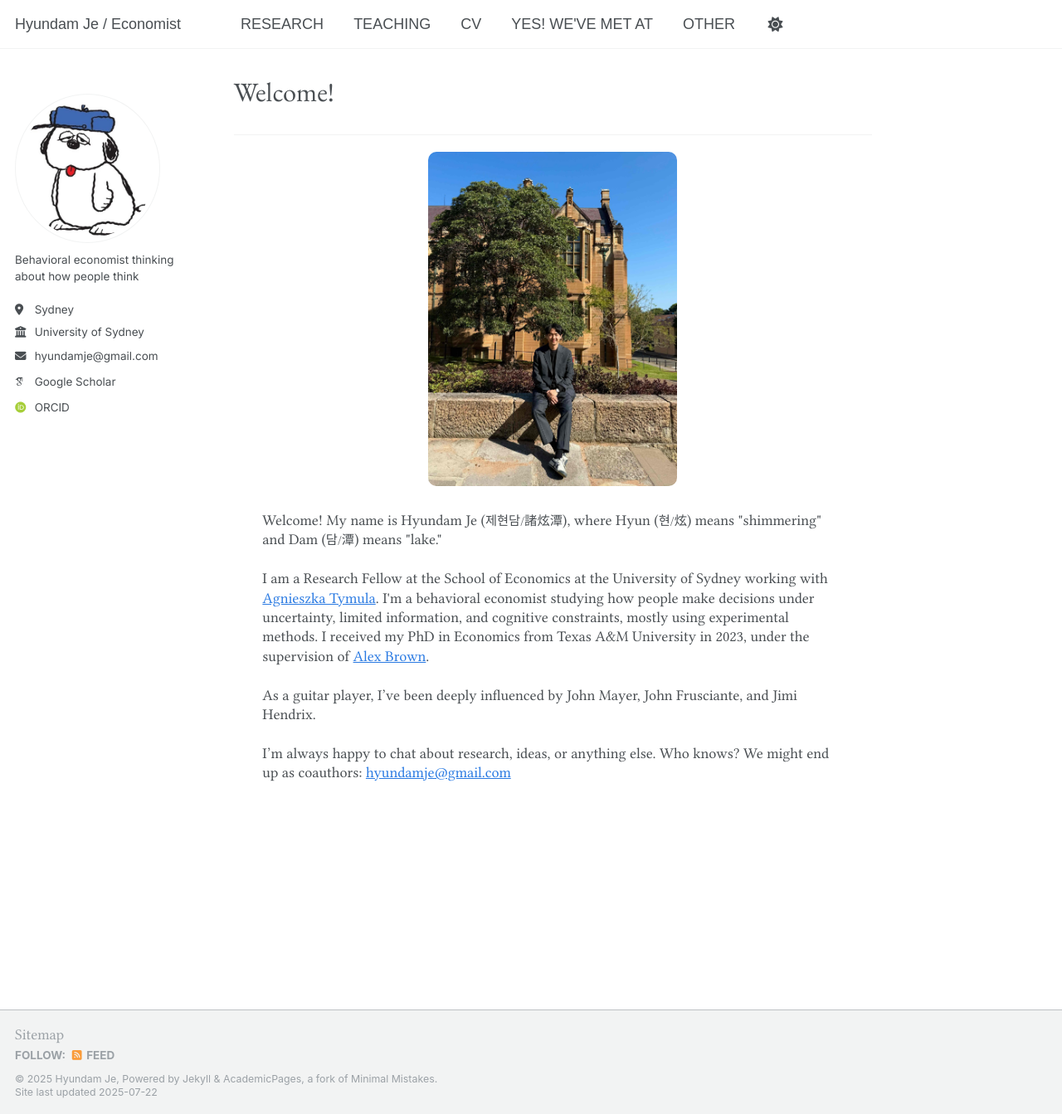
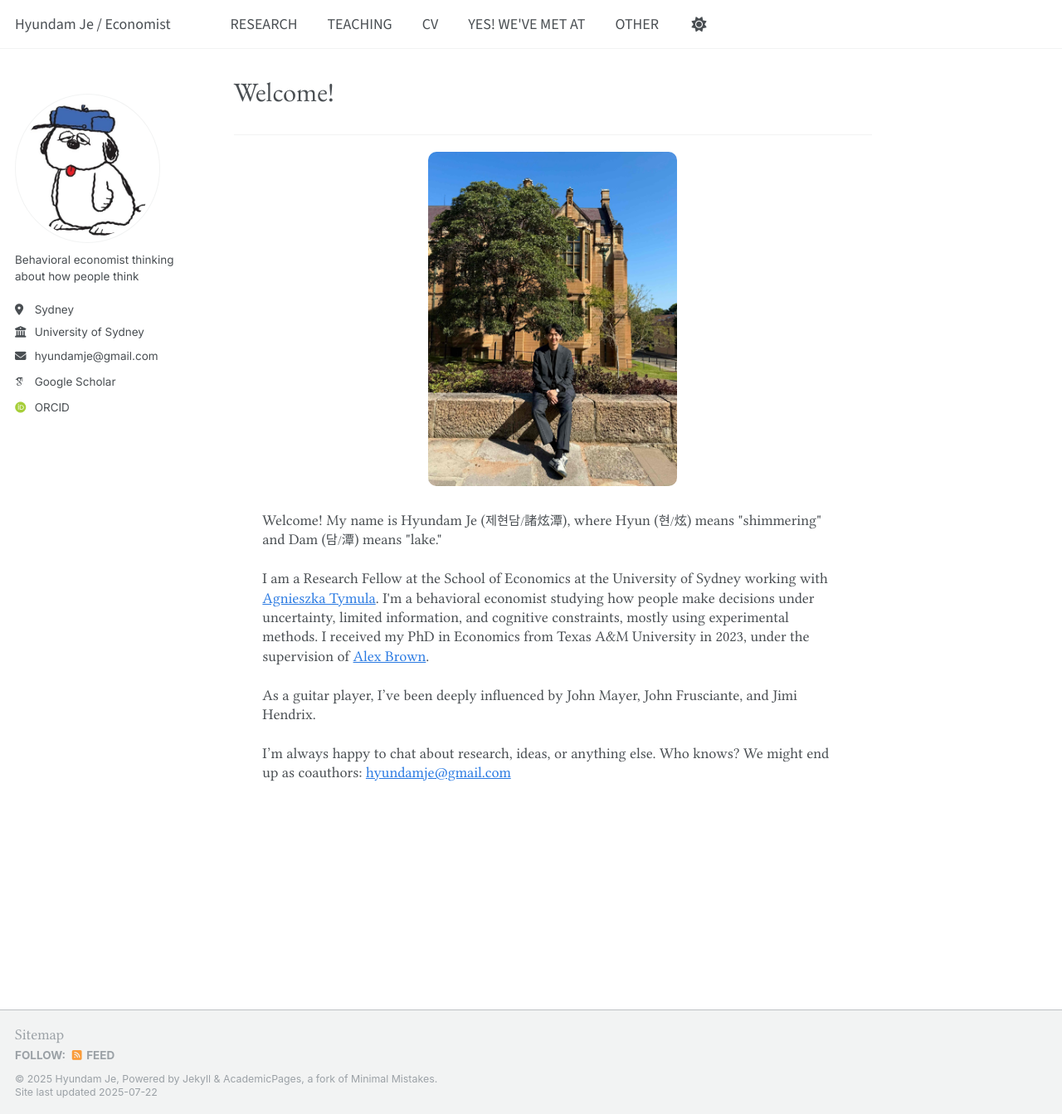
Before and after one commit to hyundamje/hyundamje.github.io, a Jekyll site: the page built from _pages/about.md, in a window 1280 px wide and 1343 px high. Shown: the whole window at 83% size. Built offline with Jekyll 4.4.1, drawn with Linux system fonts in a browser that asks for light colours; some web fonts are replaced.

Commit message:
Update custom.css

```diff
--- a/assets/css/custom.css
+++ b/assets/css/custom.css
@@ -3,7 +3,7 @@
 .masthead__menu,
 .masthead__menu a {
 
-font-family:  'Source San 3', sans-serif !important;
+font-family:  'Source Sans 3', sans-serif !important;
    font-size: 1rem !important;
   font-weight: 400;
 }
```
